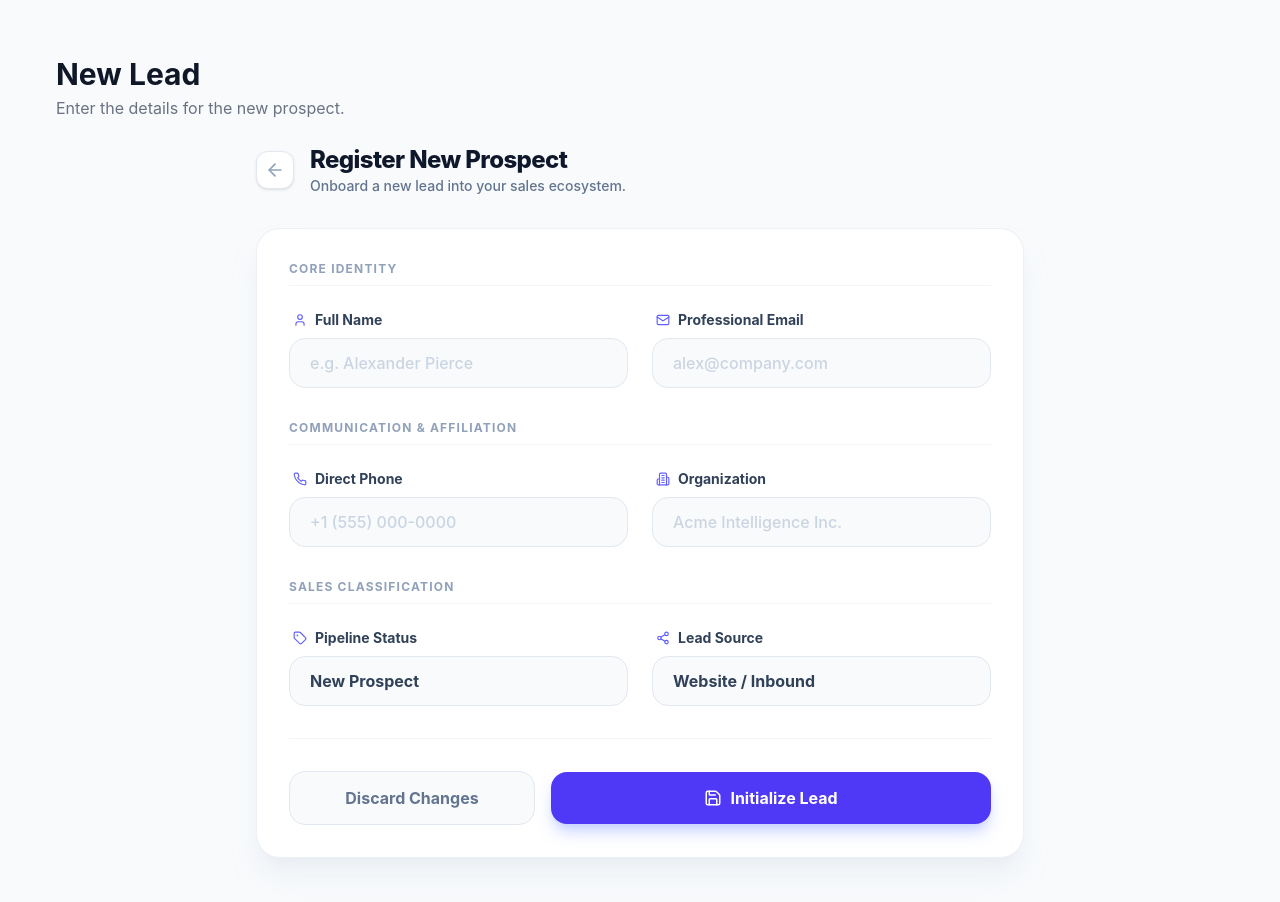
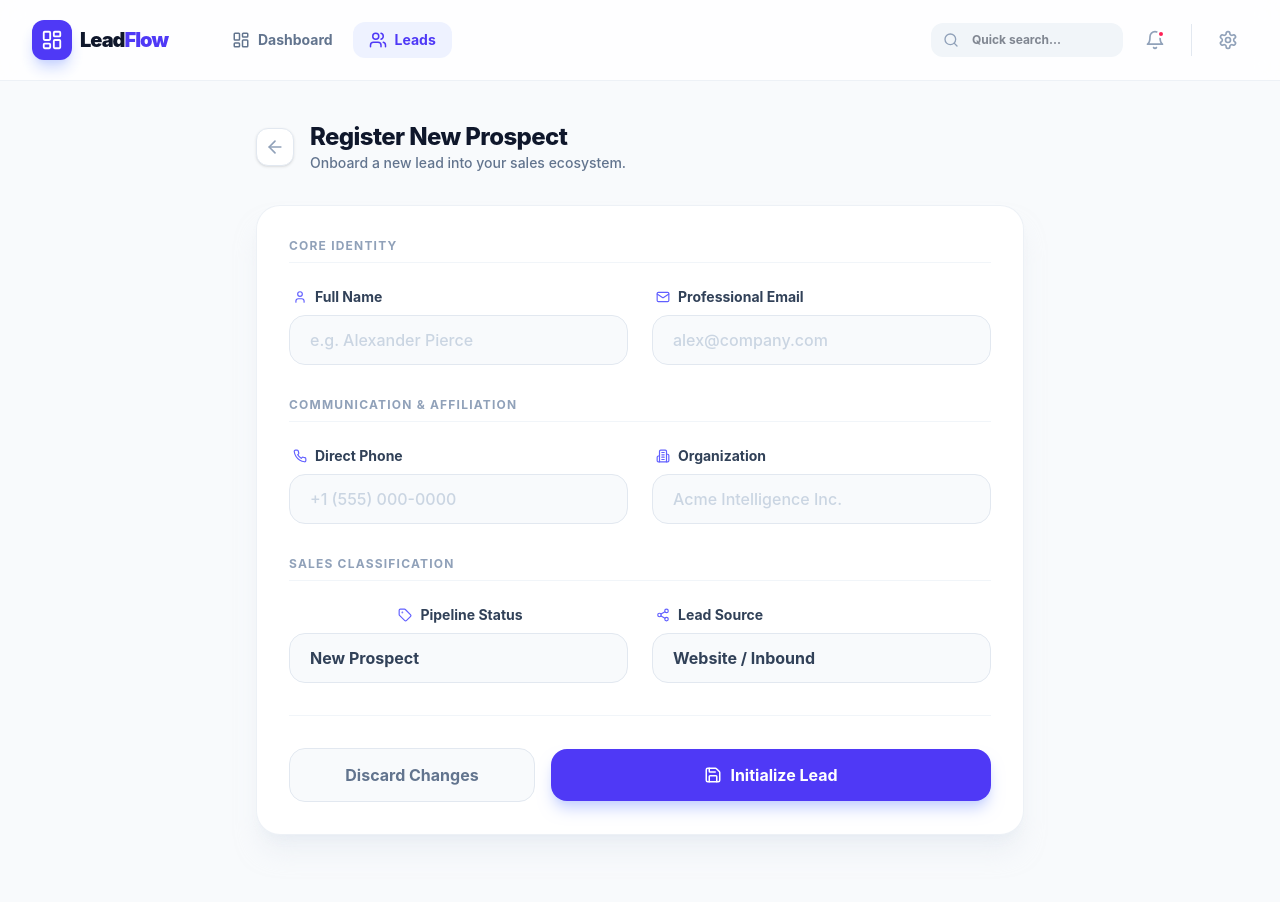
Before and after one commit to Yasanga32/crm, a Next.js app in the folder client/: page /dashboard/leads/new in a window 1280 px wide. Shown: the top 902 px of the page. After the commit the page ends 875 px from the top, so only its background shows below. Built offline with nearby package versions, Linux system fonts and the light colour scheme; no server answers; sample sign-in values are in the browser's storage.

Commit message:
navbar UI improve

```diff
--- a/client/src/app/dashboard/layout.js
+++ b/client/src/app/dashboard/layout.js
@@ -1,10 +1,12 @@
 'use client';
 import React from 'react';
+import Navbar from '@/components/Navbar';
 
 export default function DashboardLayout({ children }) {
   return (
-    <div className="min-h-screen bg-slate-50">
-      <div className="max-w-7xl mx-auto px-4 sm:px-6 lg:px-8 py-8">
+    <div className="min-h-screen bg-slate-50 flex flex-col">
+      <Navbar />
+      <div className="flex-1 w-full max-w-7xl mx-auto px-4 sm:px-6 lg:px-8 py-10">
         <main className="animate-in">
           {children}
         </main>
--- a/client/src/app/dashboard/leads/[id]/edit/page.jsx
+++ b/client/src/app/dashboard/leads/[id]/edit/page.jsx
@@ -3,6 +3,7 @@ import React, { useState, useEffect } from 'react';
 import { useParams, useRouter } from 'next/navigation';
 import LeadForm from '@/components/LeadForm';
 import { getLeadById } from '@/api/leads';
+import { Info, ArrowLeft } from 'lucide-react';
 
 const EditLeadPage = () => {
   const params = useParams();
@@ -30,23 +31,36 @@ const EditLeadPage = () => {
     }
   }, [id]);
 
-  if (loading) return <div className="flex justify-center p-10"><div className="animate-spin rounded-full h-12 w-12 border-t-2 border-b-2 border-blue-500"></div></div>;
+  if (loading) return (
+    <div className="flex flex-col items-center justify-center min-h-[50vh] space-y-4">
+      <div className="w-12 h-12 border-4 border-indigo-100 border-t-indigo-600 rounded-full animate-spin"></div>
+      <p className="text-slate-500 font-medium animate-pulse">Fetching lead history...</p>
+    </div>
+  );
 
   if (error) {
     return (
-      <div className="p-6 max-w-7xl mx-auto">
-        <div className="bg-red-50 text-red-600 p-4 rounded-lg mb-6 border border-red-100">{error}</div>
-        <button onClick={() => router.back()} className="text-blue-600 hover:underline">Go Back</button>
+      <div className="max-w-2xl mx-auto mt-12 text-center space-y-6">
+        <div className="bg-rose-50 border border-rose-100 p-8 rounded-3xl">
+          <div className="w-16 h-16 bg-rose-100 text-rose-600 rounded-full flex items-center justify-center mx-auto mb-4">
+            <Info size={32} />
+          </div>
+          <h2 className="text-2xl font-bold text-slate-900">Retrieval Error</h2>
+          <p className="text-rose-600 mt-2 font-medium">{error}</p>
+        </div>
+        <button
+          onClick={() => router.back()}
+          className="inline-flex items-center gap-2 text-indigo-600 font-bold hover:gap-3 transition-all"
+        >
+          <ArrowLeft size={20} />
+          Return to Previous Page
+        </button>
       </div>
     );
   }
 
   return (
-    <div className="p-6 max-w-7xl mx-auto">
-      <div className="mb-6">
-        <h1 className="text-3xl font-bold text-gray-900">Edit Lead</h1>
-        <p className="text-gray-500 mt-1">Update information for {initialData?.name}</p>
-      </div>
+    <div className="animate-in">
       {initialData && <LeadForm leadId={id} initialData={initialData} />}
     </div>
   );
--- a/client/src/app/dashboard/leads/[id]/page.jsx
+++ b/client/src/app/dashboard/leads/[id]/page.jsx
@@ -162,7 +162,7 @@ const LeadDetailsPage = () => {
         <div className="lg:col-span-4 space-y-6">
           <div className="bg-white rounded-2xl border border-slate-200/60 shadow-sm overflow-hidden">
             <div className="px-6 py-5 border-b border-slate-100 bg-slate-50/50">
-              <h3 className="text-sm font-bold text-slate-900 uppercase tracking-wider flex items-center gap-2">
+              <h3 className="text-sm font-bold text-slate-900 uppercase tracking-wider flex items-center justify-center gap-2">
                 <TrendingUp size={16} className="text-indigo-600" />
                 Pipeline Status
               </h3>
--- a/client/src/app/dashboard/leads/new/page.jsx
+++ b/client/src/app/dashboard/leads/new/page.jsx
@@ -2,17 +2,13 @@ import React from 'react';
 import LeadForm from '@/components/LeadForm';
 
 export const metadata = {
-  title: 'Create New Lead | CRM',
-  description: 'Add a new lead to your CRM system',
+  title: 'Create New Lead | LeadFlow CRM',
+  description: 'Add a new prospect to your sales intelligence ecosystem.',
 };
 
 const NewLeadPage = () => {
   return (
-    <div className="p-6 max-w-7xl mx-auto">
-      <div className="mb-6">
-        <h1 className="text-3xl font-bold text-gray-900">New Lead</h1>
-        <p className="text-gray-500 mt-1">Enter the details for the new prospect.</p>
-      </div>
+    <div className="animate-in">
       <LeadForm />
     </div>
   );
--- a/client/src/components/LeadForm.jsx
+++ b/client/src/components/LeadForm.jsx
@@ -151,7 +151,7 @@ const LeadForm = ({ leadId = null, initialData = null }) => {
             <h3 className="text-xs font-bold text-slate-400 uppercase tracking-widest border-b border-slate-100 pb-2">Sales Classification</h3>
             <div className="grid grid-cols-1 md:grid-cols-2 gap-6">
               <div className="space-y-2">
-                <label className="text-sm font-bold text-slate-700 ml-1 flex items-center gap-2">
+                <label className="text-sm font-bold text-slate-700 ml-1 flex items-center justify-center gap-2">
                   <Tag size={14} className="text-indigo-500" /> Pipeline Status
                 </label>
                 <select
--- a/client/src/components/Navbar.jsx
+++ b/client/src/components/Navbar.jsx
@@ -1,45 +1,66 @@
+'use client';
 import React from 'react';
 import Link from 'next/link';
 import { usePathname } from 'next/navigation';
+import { LayoutDashboard, Users, Bell, Search, Settings } from 'lucide-react';
 
 const Navbar = () => {
   const pathname = usePathname();
 
-  const isActive = (path) => pathname?.startsWith(path);
+  const isActive = (path) => pathname === path || pathname?.startsWith(path + '/');
 
   return (
-    <nav className="bg-white shadow-sm border-b border-gray-200 sticky top-0 z-10">
+    <nav className="bg-white/80 backdrop-blur-md border-b border-slate-200/60 sticky top-0 z-50">
       <div className="max-w-7xl mx-auto px-4 sm:px-6 lg:px-8">
-        <div className="flex justify-between h-16">
-          <div className="flex">
-            <div className="flex-shrink-0 flex items-center">
-              <span className="text-xl font-bold text-blue-600 tracking-tight">CRM<span className="text-gray-800">Pro</span></span>
-            </div>
-            <div className="hidden sm:ml-8 sm:flex sm:space-x-8">
+        <div className="flex justify-between h-20">
+          <div className="flex items-center gap-12">
+            <Link href="/dashboard" className="flex items-center gap-2 group transition-all">
+              <div className="w-10 h-10 bg-indigo-600 rounded-xl flex items-center justify-center shadow-lg shadow-indigo-200 group-hover:scale-105 transition-transform">
+                <LayoutDashboard className="text-white" size={22} />
+              </div>
+              <span className="text-xl font-black text-slate-900 tracking-tighter">
+                Lead<span className="text-indigo-600">Flow</span>
+              </span>
+            </Link>
+
+            <div className="hidden md:flex items-center gap-1">
               <Link
                 href="/dashboard"
-                className={`inline-flex items-center px-1 pt-1 border-b-2 text-sm font-medium ${isActive('/dashboard') && !isActive('/dashboard/leads') ? 'border-blue-500 text-gray-900' : 'border-transparent text-gray-500 hover:border-gray-300 hover:text-gray-700'}`}
+                className={`flex items-center gap-2 px-4 py-2 rounded-xl text-sm font-bold transition-all ${pathname === '/dashboard' ? 'bg-indigo-50 text-indigo-600' : 'text-slate-500 hover:text-slate-900 hover:bg-slate-50'}`}
               >
+                <LayoutDashboard size={18} />
                 Dashboard
               </Link>
               <Link
                 href="/dashboard/leads"
-                className={`inline-flex items-center px-1 pt-1 border-b-2 text-sm font-medium ${isActive('/dashboard/leads') ? 'border-blue-500 text-gray-900' : 'border-transparent text-gray-500 hover:border-gray-300 hover:text-gray-700'}`}
+                className={`flex items-center gap-2 px-4 py-2 rounded-xl text-sm font-bold transition-all ${pathname.startsWith('/dashboard/leads') ? 'bg-indigo-50 text-indigo-600' : 'text-slate-500 hover:text-slate-900 hover:bg-slate-50'}`}
               >
+                <Users size={18} />
                 Leads
               </Link>
             </div>
           </div>
-          <div className="flex items-center">
-            {/* User profile dropdown could go here */}
-            <div className="flex-shrink-0">
-              <button type="button" className="relative inline-flex items-center p-2 rounded-full text-gray-400 hover:bg-gray-100 hover:text-gray-500 focus:outline-none focus:ring-2 focus:ring-offset-2 focus:ring-blue-500">
-                <span className="sr-only">View notifications</span>
-                <svg className="h-6 w-6" xmlns="http://www.w3.org/2000/svg" fill="none" viewBox="0 0 24 24" stroke="currentColor" aria-hidden="true">
-                  <path strokeLinecap="round" strokeLinejoin="round" strokeWidth="2" d="M15 17h5l-1.405-1.405A2.032 2.032 0 0118 14.158V11a6.002 6.002 0 00-4-5.659V5a2 2 0 10-4 0v.341C7.67 6.165 6 8.388 6 11v3.159c0 .538-.214 1.055-.595 1.436L4 17h5m6 0v1a3 3 0 11-6 0v-1m6 0H9" />
-                </svg>
-              </button>
+
+          <div className="flex items-center gap-3">
+            <div className="hidden lg:flex items-center relative group">
+              <Search className="absolute left-3 text-slate-400" size={16} />
+              <input
+                type="text"
+                placeholder="Quick search..."
+                className="pl-10 pr-4 py-2 bg-slate-100 border border-transparent rounded-xl text-xs font-bold focus:bg-white focus:border-indigo-100 focus:ring-4 focus:ring-indigo-500/5 outline-none transition-all w-48"
+              />
             </div>
+
+            <button className="p-2.5 text-slate-400 hover:text-indigo-600 hover:bg-indigo-50 rounded-xl transition-all relative">
+              <Bell size={20} />
+              <span className="absolute top-2.5 right-2.5 w-2 h-2 bg-rose-500 rounded-full border-2 border-white"></span>
+            </button>
+
+            <div className="h-8 w-px bg-slate-200 mx-1"></div>
+
+            <button className="p-2.5 text-slate-400 hover:text-slate-900 hover:bg-slate-50 rounded-xl transition-all">
+              <Settings size={20} />
+            </button>
           </div>
         </div>
       </div>
```
